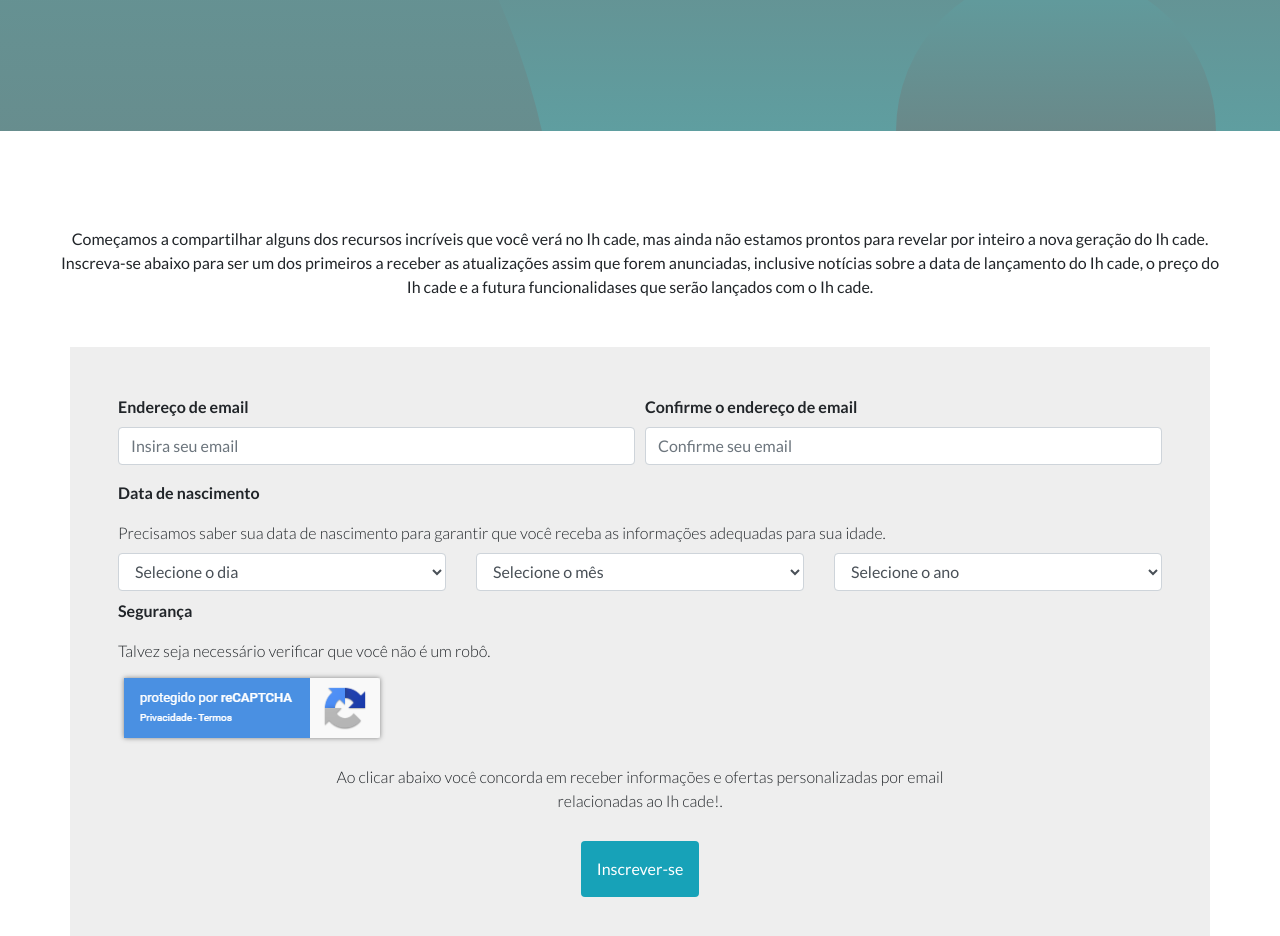
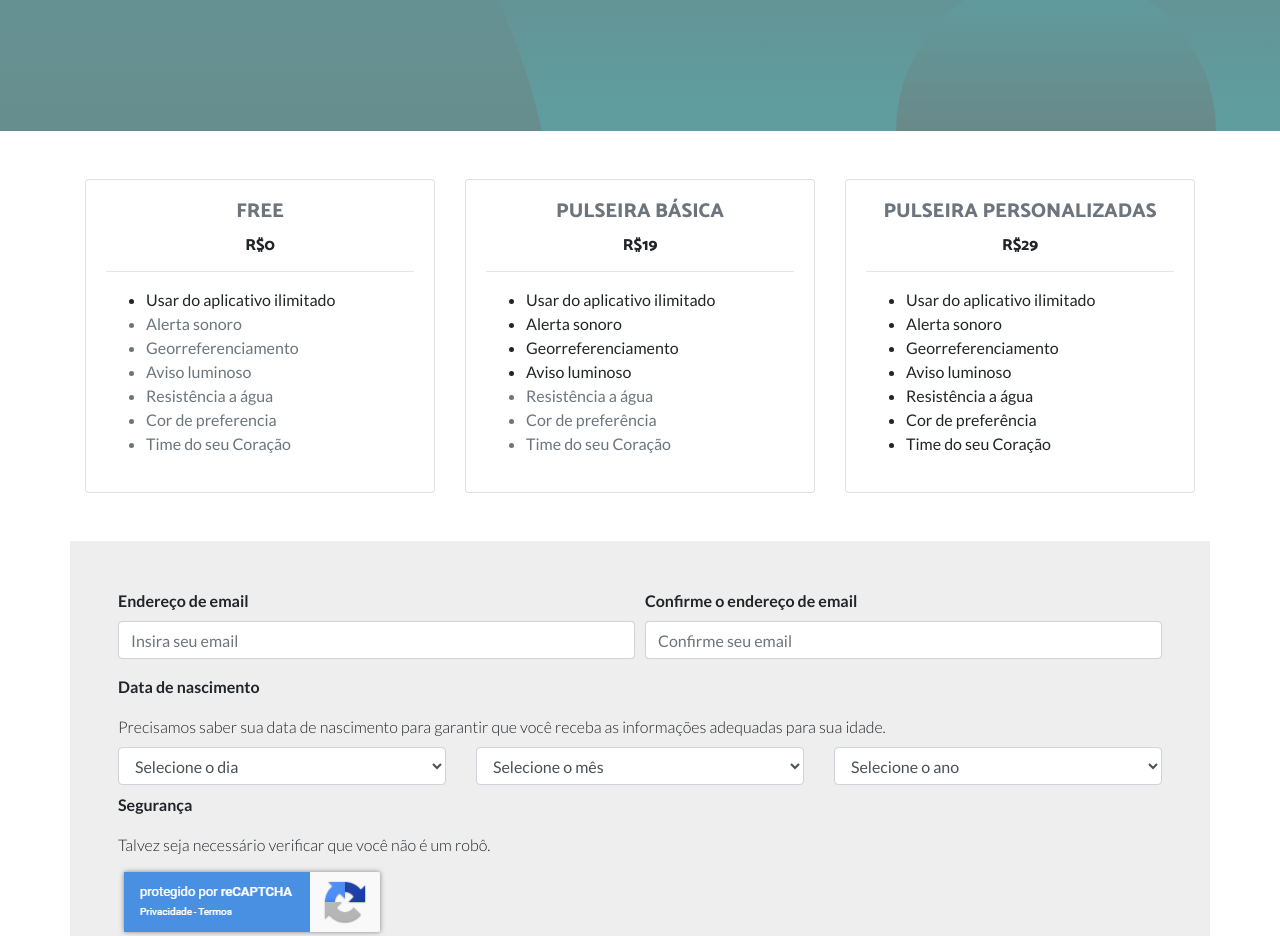
Before and after one commit to RenatoGalindo/preVendaNode, a website: page public/index.html in a window 1280 px wide. Shown: the part 436-1372 px from the top of the page. Drawn offline with Linux system fonts and the light colour scheme.

Commit message:
adicionando preço

```diff
--- a/public/index.html
+++ b/public/index.html
@@ -8,7 +8,7 @@
   <meta name="description" content="">
   <meta name="author" content="">
 
-  <title>Pre Venda Ih cade!</title>
+  <title>Ih, Cadê - Busca Inteligente </title>
 
   <!-- Bootstrap core CSS -->
   <link href="vendor/bootstrap/css/bootstrap.min.css" rel="stylesheet">
@@ -37,7 +37,7 @@
   <!-- Navigation -->
   <nav class="navbar navbar-expand-lg navbar-dark navbar-custom fixed-top">
     <div class="container">
-      <a class="navbar-brand" href="#">Ih, Cade!</a>
+      <a class="navbar-brand" href="#">Ih, Cadê - Busca Inteligente</a>
       <button class="navbar-toggler" type="button" data-toggle="collapse" data-target="#navbarResponsive" aria-controls="navbarResponsive" aria-expanded="false" aria-label="Toggle navigation">
         <span class="navbar-toggler-icon"></span>
       </button>
@@ -57,7 +57,7 @@
   <header class="masthead text-center text-white">
     <div class="masthead-content">
       <div class="container">
-        <h1 class="masthead-heading mb-0">O Ih, Cade está chegando</h1>
+        <h1 class="masthead-heading mb-0">O Ih, Cadê está chegando</h1>
         <h2 class="masthead-subheading mb-0">Lançamento no final de 2020</h2>
 
       </div>
@@ -68,15 +68,74 @@
     <div class="bg-circle-4 bg-circle"></div>
   </header>
 
-  <section>
+  <section class="pricing py-5">
     <div class="container">
-      <div class="row align-items-center">
-            <div class="row align-items-center">
-            <p class="text-center explanation">Começamos a compartilhar alguns dos recursos incríveis que você verá no Ih cade, mas ainda não estamos prontos para revelar por inteiro a nova geração do Ih cade. Inscreva-se abaixo para ser um dos primeiros a receber as atualizações assim que forem anunciadas, inclusive notícias sobre a data de lançamento do Ih cade, o preço do Ih cade e a futura funcionalidases que serão lançados com o Ih cade.</p>
+      <div class="row">
+        <!-- Free Tier -->
+        <div class="col-lg-4">
+          <div class="card mb-5 mb-lg-0">
+            <div class="card-body">
+              <h5 class="card-title text-muted text-uppercase text-center">Free</h5>
+              <h6 class="card-price text-center">R$0<span class="period"></span></h6>
+              <hr>
+              <ul class="fa-ul">
+                <li><span class="fa-li"><i class="fas fa-check"></i></span>Usar do aplicativo ilimitado</li>
+                <li class="text-muted"><span class="fa-li"><i class="fas fa-times"></i></span>Alerta sonoro</li>
+                <li class="text-muted"><span class="fa-li"><i class="fas fa-times"></i></span>Georreferenciamento</li>
+                <li class="text-muted"><span class="fa-li"><i class="fas fa-times"></i></span>Aviso luminoso</li>
+                <li class="text-muted"><span class="fa-li"><i class="fas fa-times"></i></span>Resistência a água</li>
+                <li class="text-muted"><span class="fa-li"><i class="fas fa-times"></i></span>Cor de preferencia</li>
+                <li class="text-muted"><span class="fa-li"><i class="fas fa-times"></i></span>Time do seu Coração</li>
+              </ul>
+
+            </div>
+          </div>
+        </div>
+        <!-- Plus Tier -->
+        <div class="col-lg-4">
+          <div class="card mb-5 mb-lg-0">
+            <div class="card-body">
+              <h5 class="card-title text-muted text-uppercase text-center">Pulseira Básica</h5>
+              <h6 class="card-price text-center">R$19<span class="period"></span></h6>
+              <hr>
+              <ul class="fa-ul">
+                <li><span class="fa-li"><i class="fas fa-check"></i></span>Usar do aplicativo ilimitado</li>
+                <li><span class="fa-li"><i class="fas fa-check"></i></span>Alerta sonoro</li>
+                <li><span class="fa-li"><i class="fas fa-check"></i></span>Georreferenciamento</li>
+                <li><span class="fa-li"><i class="fas fa-check"></i></span>Aviso luminoso</li>
+                <li class="text-muted"><span class="fa-li"><i class="fas fa-times"></i></span>Resistência a água</li>
+                <li class="text-muted"><span class="fa-li"><i class="fas fa-times"></i></span>Cor de preferência</li>
+                <li class="text-muted"><span class="fa-li"><i class="fas fa-times"></i></span>Time do seu Coração</li>
+              </ul>
+
+            </div>
+          </div>
+        </div>
+        <!-- Pro Tier -->
+        <div class="col-lg-4">
+          <div class="card">
+            <div class="card-body">
+              <h5 class="card-title text-muted text-uppercase text-center">Pulseira Personalizadas</h5>
+              <h6 class="card-price text-center">R$29<span class="period"></span></h6>
+              <hr>
+              <ul class="fa-ul">
+                <li><span class="fa-li"><i class="fas fa-check"></i></span>Usar do aplicativo ilimitado</li>
+                <li><span class="fa-li"><i class="fas fa-check"></i></span>Alerta sonoro</li>
+                <li><span class="fa-li"><i class="fas fa-check"></i></span>Georreferenciamento</li>
+                <li><span class="fa-li"><i class="fas fa-check"></i></span>Aviso luminoso</li>
+                <li><span class="fa-li"><i class="fas fa-check"></i></span>Resistência a água</li>
+                <li><span class="fa-li"><i class="fas fa-check"></i></span>Cor de preferência</li>
+                <li><span class="fa-li"><i class="fas fa-check"></i></span>Time do seu Coração</li>
+
+              </ul>
+
+            </div>
+          </div>
         </div>
       </div>
     </div>
   </section>
+
 
   <section>
 
@@ -209,7 +268,7 @@
             <img src="./img/recaptcha.png">
           </div>
           <div class="text-center p-5 font-weight-light" style="padding: 20px 200px !important;">
-            Ao clicar abaixo você concorda em receber informações e ofertas personalizadas por email relacionadas ao Ih cade!.
+            Ao clicar abaixo você concorda em receber informações e ofertas personalizadas por email relacionadas ao Ih, Cadê - Busca Inteligente.
           </div>
           <div class="text-center p-2">
             <button type="submit" class="btn btn-primary bg-info p-3" style="border: none;">Inscrever-se</button>
@@ -220,7 +279,7 @@
   <!-- Footer -->
   <footer class="py-5 bg-black">
     <div class="container">
-      <p class="m-0 text-center text-white small"> Ih Cade!</p>
+      <p class="m-0 text-center text-white small"> Ih, Cadê - Busca Inteligente</p>
     </div>
     <!-- /.container -->
   </footer>
```
